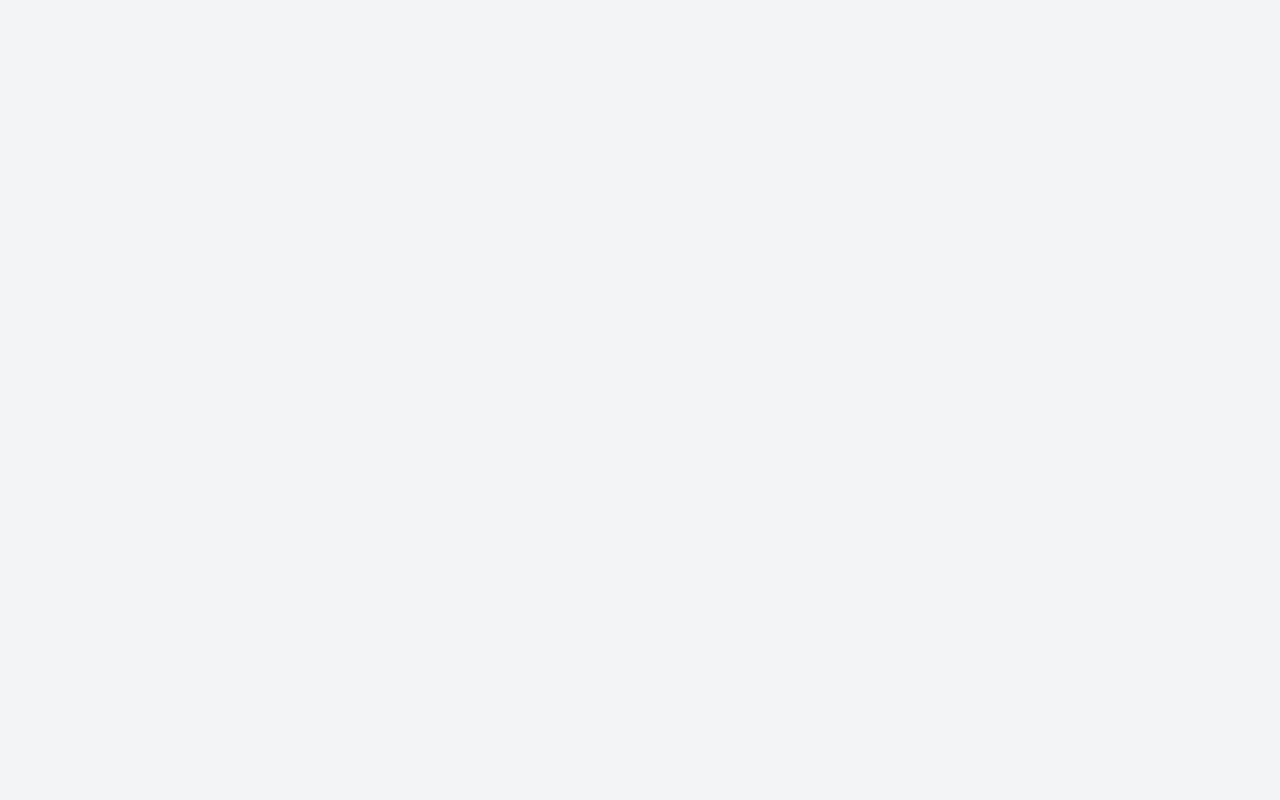
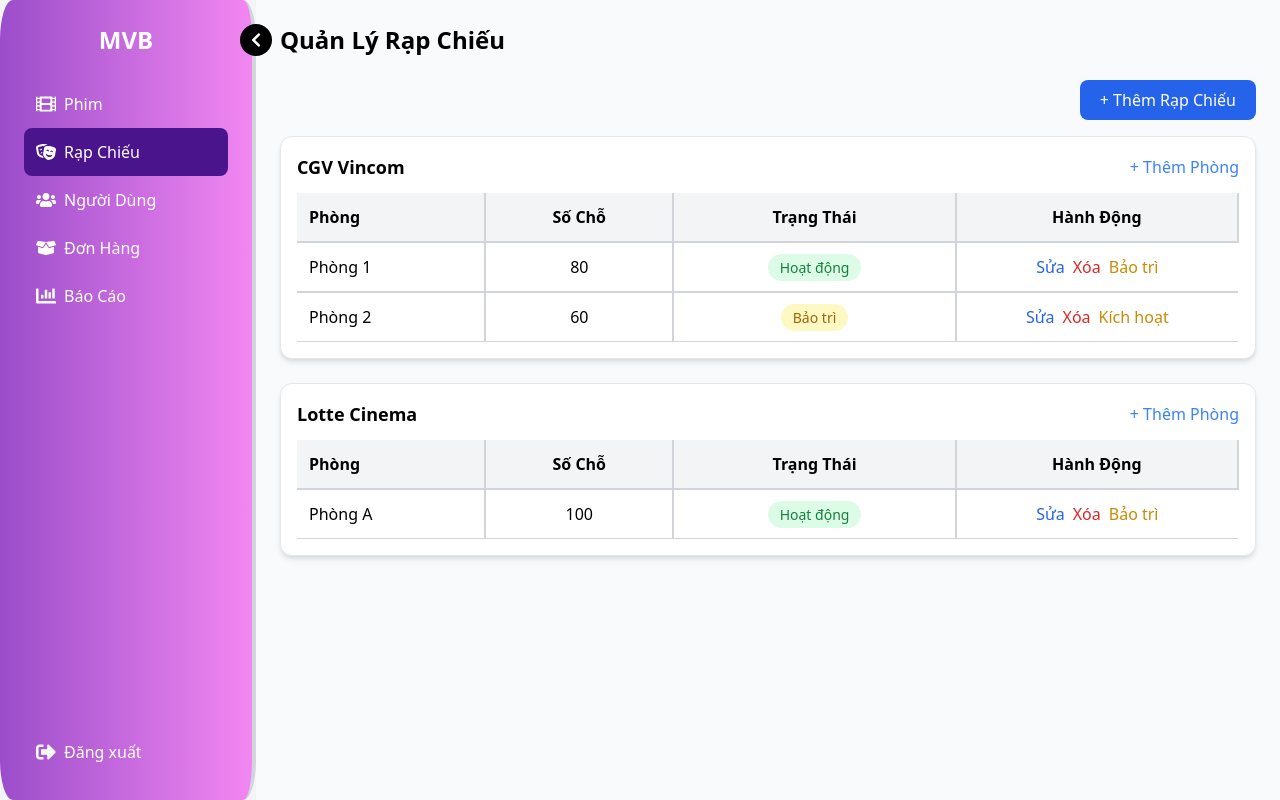
Before and after one commit to Manh8929/MOVIE_BOOKING_CAPSTONE2, a React (Vite) app in the folder Frontend/: page /theatersadm in a window 1280 px wide. Before the commit this address had no page. Built offline with nearby package versions, Linux system fonts and the light colour scheme.

Commit message:
create theatersadm

```diff
--- a/Frontend/src/components/Admin/SidebarAdm.jsx
+++ b/Frontend/src/components/Admin/SidebarAdm.jsx
@@ -1,77 +1,3 @@
-// import { useState } from "react";
-// import {
-//   FaChevronLeft,
-//   FaChevronRight,
-//   FaFilm,
-//   FaUsers,
-//   FaTheaterMasks,
-//   FaBoxOpen,
-//   FaChartBar,
-//   FaSignOutAlt
-// } from "react-icons/fa";
-
-// const Sidebar = () => {
-//   const [isSidebarCollapsed, setIsSidebarCollapsed] = useState(false);
-//   const [activeItem, setActiveItem] = useState(0);
-
-//   // list menu
-//   const menuItems = [
-//     { name: "Phim", icon: FaFilm },
-//     { name: "Rạp Chiếu", icon: FaTheaterMasks },
-//     { name: "Người Dùng", icon: FaUsers },
-//     { name: "Đơn Hàng", icon: FaBoxOpen },
-//     { name: "Báo Cáo", icon: FaChartBar }
-//   ];
-
-//   // logic act trang
-//   const handleItemClick = (index) => {
-//     setActiveItem(index);
-//   };
-
-//   return (
-//     <div
-//       className={`relative flex flex-col h-screen transition-all duration-300
-//       ${isSidebarCollapsed ? 'w-24' : 'w-64'}  // Increase width to w-24
-//       bg-gradient-to-r from-[#9b4dca] to-[#f287f2] text-white p-6 border-r-4 border-gray-300 rounded-[5%]`}
-//     >
-//       <div className="absolute top-6 right-[-20px] cursor-pointer bg-black text-white rounded-full p-2"
-//         onClick={() => setIsSidebarCollapsed(!isSidebarCollapsed)}>
-//         {isSidebarCollapsed ? <FaChevronRight /> : <FaChevronLeft />}
-//       </div>
-
-//       <div className="flex justify-center items-center mb-6">
-//         <h2 className="text-2xl font-bold text-center">MVB</h2>
-//       </div>
-
-//       <div className="flex-grow">
-//         {menuItems.map(({ name, icon: Icon }, index) => (
-//           <div
-//             key={index}
-//             className={`flex items-center gap-2 p-3 cursor-pointer hover:bg-[#d1d5db]
-//             hover:text-black transition-all duration-300
-//             ${activeItem === index ? 'bg-[#4a148c] text-white rounded-lg' : 'hover:rounded-full'}`}
-//             onClick={() => handleItemClick(index)}
-//           >
-//             {/* Icon will always be visible even when collapsed */}
-//             <Icon className={`text-xl ${activeItem === index ? 'text-white' : ''}`} />
-//             {/* Show the name only when sidebar is expanded */}
-//             {!isSidebarCollapsed && <span>{name}</span>}
-//           </div>
-//         ))}
-//       </div>
-
-//       <div className="mt-auto">
-//         <div className="flex items-center gap-2 p-3 cursor-pointer hover:bg-[#d1d5db]
-//         hover:text-black hover:rounded-full transition-all duration-300">
-//           <FaSignOutAlt className="text-xl" />
-//           {!isSidebarCollapsed && <span>Đăng xuất</span>} {/* Hide text when collapsed */}
-//         </div>
-//       </div>
-//     </div>
-//   );
-// };
-
-// export default Sidebar;
 import React, { useState } from 'react';
 import { Link, useLocation } from 'react-router-dom';  // Import Link và useLocation từ React Router
 import {
@@ -92,7 +18,7 @@ const Sidebar = () => {
   // List menu
   const menuItems = [
     { name: "Phim", icon: FaFilm, path: "/AddMovieAdm" },
-    { name: "Rạp Chiếu", icon: FaTheaterMasks, path: "/theaters" },
+    { name: "Rạp Chiếu", icon: FaTheaterMasks, path: "/theatersadm" },
     { name: "Người Dùng", icon: FaUsers, path: "/managementuseradm" },
     { name: "Đơn Hàng", icon: FaBoxOpen, path: "/oderflimadm" },
     { name: "Báo Cáo", icon: FaChartBar, path: "/ReportsAdm" }
--- /dev/null
+++ b/Frontend/src/pages/TheatersAdm.jsx
@@ -0,0 +1,142 @@
+import { useState } from "react";
+import SidebarAdm from "../components/Admin/SidebarAdm"; // Import SidebarAdm
+
+const initialData = [
+  {
+    id: 1,
+    name: "CGV Vincom",
+    rooms: [
+      { id: 1, name: "Phòng 1", seats: 80, status: "Hoạt động" },
+      { id: 2, name: "Phòng 2", seats: 60, status: "Bảo trì" },
+    ],
+  },
+  {
+    id: 2,
+    name: "Lotte Cinema",
+    rooms: [
+      { id: 3, name: "Phòng A", seats: 100, status: "Hoạt động" },
+    ],
+  },
+];
+
+const Theaters = () => {
+  const [theaters, setTheaters] = useState(initialData);
+
+  const handleToggleStatus = (theaterId, roomId) => {
+    setTheaters(prev =>
+      prev.map(theater =>
+        theater.id === theaterId
+          ? {
+              ...theater,
+              rooms: theater.rooms.map(room =>
+                room.id === roomId
+                  ? {
+                      ...room,
+                      status: room.status === "Hoạt động" ? "Bảo trì" : "Hoạt động",
+                    }
+                  : room
+              ),
+            }
+          : theater
+      )
+    );
+  };
+
+  const handleDeleteRoom = (theaterId, roomId) => {
+    setTheaters(prev =>
+      prev.map(theater =>
+        theater.id === theaterId
+          ? {
+              ...theater,
+              rooms: theater.rooms.filter(room => room.id !== roomId),
+            }
+          : theater
+      )
+    );
+  };
+
+  return (
+    <div className="flex h-screen">
+      {/* Sidebar */}
+      <SidebarAdm /> {/* Đặt Sidebar bên trái trang */}
+
+      <div className="flex-1 p-6 bg-gray-50">
+        <h1 className="text-2xl font-semibold mb-6">Quản Lý Rạp Chiếu</h1>
+
+        {/* Nút thêm mới */}
+        <div className="mb-4 text-right">
+          <button className="bg-blue-600 text-white px-5 py-2 rounded-lg hover:bg-blue-700">
+            + Thêm Rạp Chiếu
+          </button>
+        </div>
+
+        {/* Danh sách rạp */}
+        {theaters.map(theater => (
+          <div
+            key={theater.id}
+            className="bg-white rounded-xl shadow-md p-4 mb-6 border border-gray-200"
+          >
+            <div className="flex justify-between items-center mb-3">
+              <h2 className="text-lg font-bold">{theater.name}</h2>
+              <button className="text-blue-500 hover:underline">+ Thêm Phòng</button>
+            </div>
+
+            <table className="w-full table-auto border-collapse">
+              <thead className="bg-gray-100">
+                <tr>
+                  <th className="p-3 border-b-2 border-r-2 border-gray-300 text-left" style={{ width: "20%" }}>Phòng</th>
+                  <th className="p-3 border-b-2 border-r-2 border-gray-300 text-center" style={{ width: "20%" }}>Số Chỗ</th>
+                  <th className="p-3 border-b-2 border-r-2 border-gray-300 text-center" style={{ width: "30%" }}>Trạng Thái</th>
+                  <th className="p-3 border-b-2 border-r-2 border-gray-300 text-center" style={{ width: "30%" }}>Hành Động</th>
+                </tr>
+              </thead>
+              <tbody>
+                {theater.rooms.map(room => (
+                  <tr key={room.id} className="hover:bg-gray-50">
+                    <td className="p-3 border-t-2 border-b border-r-2 border-gray-300">{room.name}</td>
+                    <td className="p-3 border-t-2 border-b border-r-2 border-gray-300 text-center">{room.seats}</td>
+                    <td className="p-3 border-t-2 border-b border-r-2 border-gray-300 text-center">
+                      <span
+                        className={`px-3 py-1 rounded-full text-sm ${
+                          room.status === "Hoạt động"
+                            ? "bg-green-100 text-green-700"
+                            : "bg-yellow-100 text-yellow-700"
+                        }`}
+                      >
+                        {room.status}
+                      </span>
+                    </td>
+                    <td className="p-3 border-t-2 border-b border-gray-300 text-center space-x-2">
+                      <button className="text-blue-600 hover:underline">Sửa</button>
+                      <button
+                        className="text-red-600 hover:underline"
+                        onClick={() => handleDeleteRoom(theater.id, room.id)}
+                      >
+                        Xóa
+                      </button>
+                      <button
+                        className="text-yellow-600 hover:underline"
+                        onClick={() => handleToggleStatus(theater.id, room.id)}
+                      >
+                        {room.status === "Bảo trì" ? "Kích hoạt" : "Bảo trì"}
+                      </button>
+                    </td>
+                  </tr>
+                ))}
+                {theater.rooms.length === 0 && (
+                  <tr>
+                    <td colSpan="4" className="text-center py-3 text-gray-500">
+                      Chưa có phòng chiếu nào
+                    </td>
+                  </tr>
+                )}
+              </tbody>
+            </table>
+          </div>
+        ))}
+      </div>
+    </div>
+  );
+};
+
+export default Theaters;
--- a/Frontend/src/routes/index.js
+++ b/Frontend/src/routes/index.js
@@ -6,7 +6,7 @@ import AddMovieAdm from "../pages/AddMovieAdm";
 import OderFlimAdm from "../pages/OderFlimAdm";
 import ManagementUserAdm from "../pages/ManagementUserAdm";
 import ReportsAdm from "../pages/ReportsAdm";
-
+import TheatersAdm from "../pages/TheatersAdm";
 
 
 export const routes = [
@@ -65,5 +65,13 @@ export const routes = [
     isShowHeader: false,
     isShowFooter: false,
   },
+  // Theaters adm
+  {
+    path: "/theatersadm",
+    page: TheatersAdm,
+    isShowHeader: false,
+    isShowFooter: false,
+  },
+
 ];
 /////////////////////////////////////////////
```
